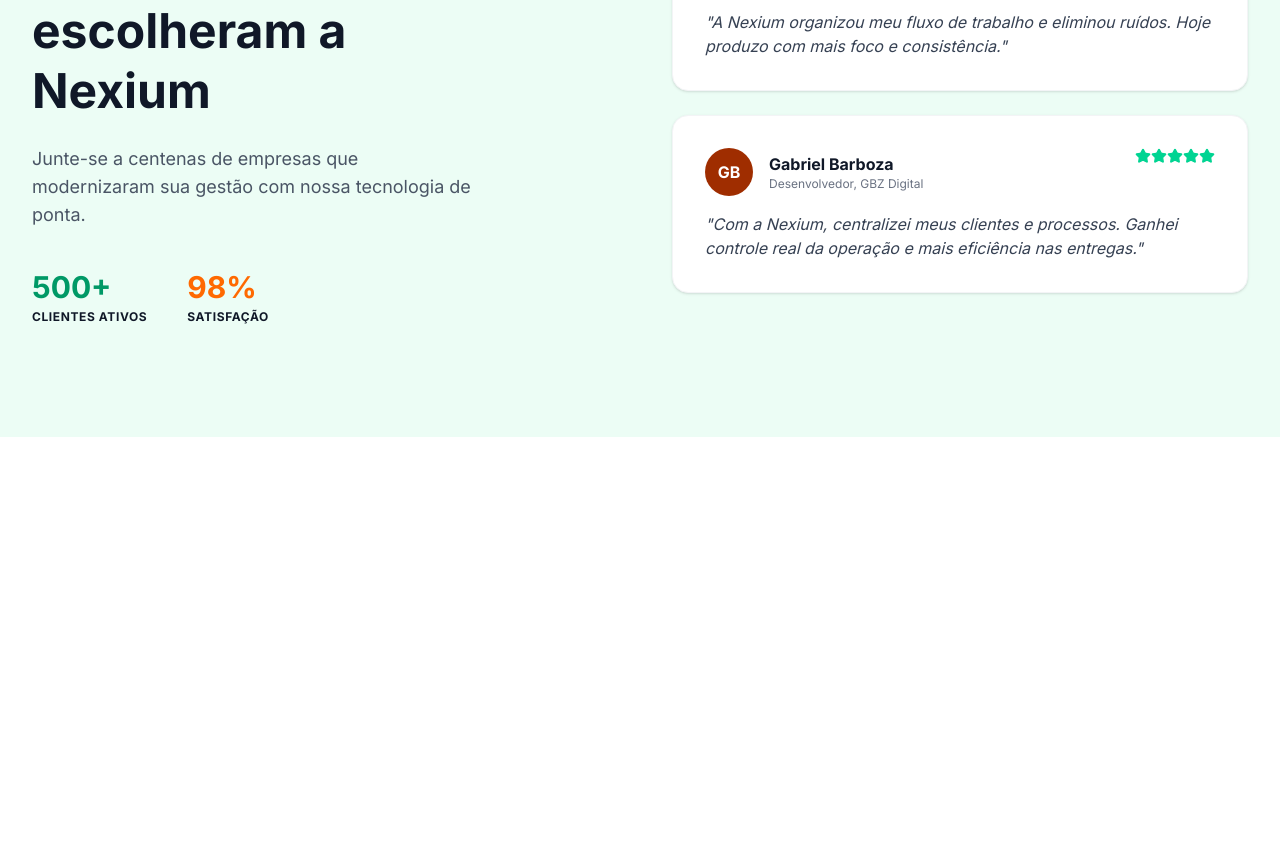
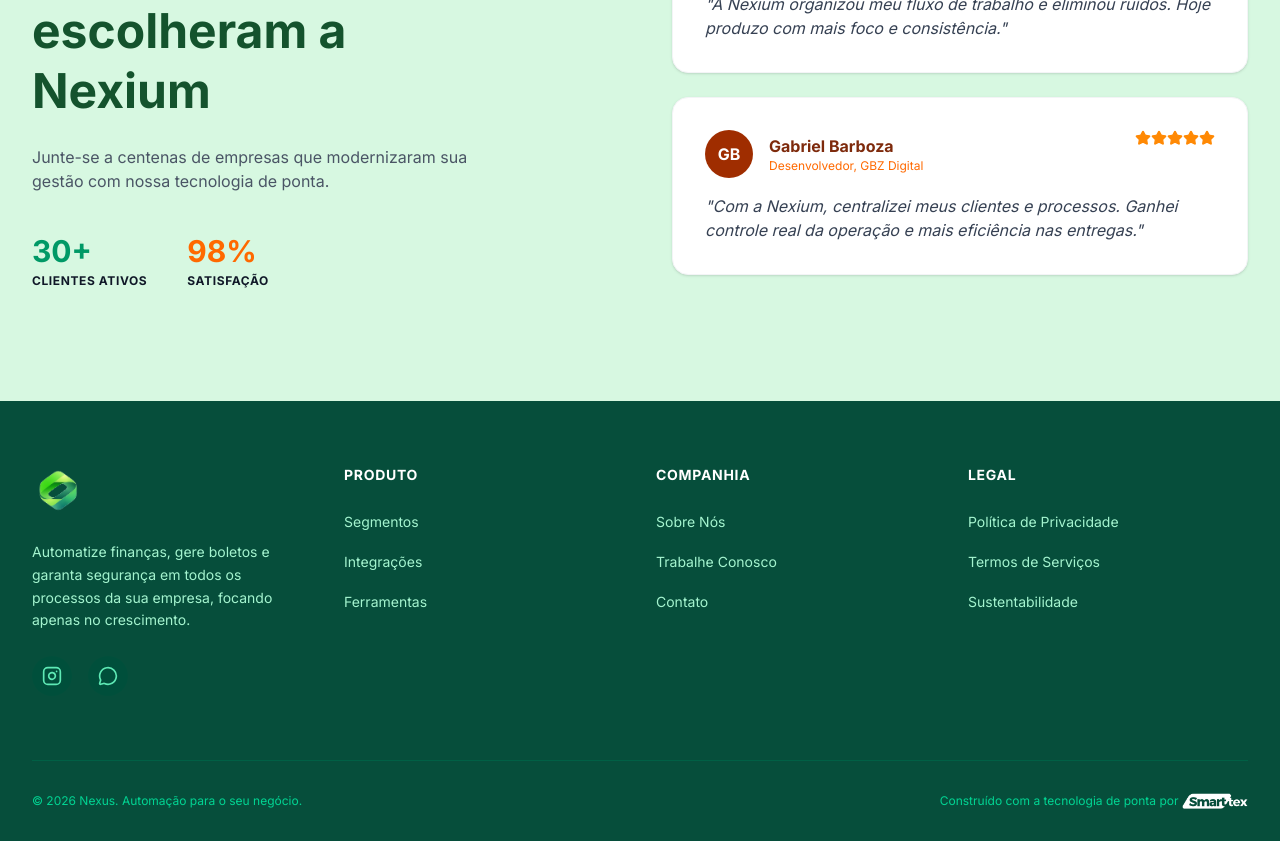
Before and after one commit to pbotelhodev/nexus, a React (Vite) app in the folder frontend/: page / in a window 1280 px wide. Shown: the part 2740-3581 px from the top of the page. Before the commit the page ends 3177 px from the top, so only its background shows below. Built offline with nearby package versions, Linux system fonts and the light colour scheme.

Commit message:
Finalização da estilização do footer e ajustes na seção de comentários

```diff
--- a/frontend/src/pages/Home.jsx
+++ b/frontend/src/pages/Home.jsx
@@ -18,12 +18,15 @@
   PieChart,
   LifeBuoy,
   Star,
+  MessageCircle,
+  Instagram,
 } from "lucide-react";
 
 /* Imports Images */
 import Logo from "../assets/logo.png";
 import HeroMockup from "../assets/heroMockup.png";
 import EndMockup from "../assets/resourcesMockup.png";
+import SmattexLogo from "../assets/smarttex.png";
 
 const Home = () => {
   const [mobileMenuOpen, setMobileMenuOpen] = useState(false);
@@ -379,12 +382,12 @@
       </section>
 
       {/* --- Testimonials Section --- */}
-      <section className="bg-emerald-50 py-20 lg:py-28">
+      <section className="bg-[#D7F8E1] py-20 lg:py-28">
         <div className="max-w-7xl mx-auto px-4 sm:px-6 lg:px-8">
           <div className="grid grid-cols-1 lg:grid-cols-2 gap-16 items-center">
             {/* Left Side */}
             <div>
-              <h2 className="text-4xl md:text-5xl font-extrabold text-gray-900 mb-6 leading-tight">
+              <h2 className="text-4xl md:text-5xl font-extrabold text-[#14532D] mb-6 leading-tight">
                 O que dizem os
                 <br />
                 líderes que
@@ -392,7 +395,7 @@
                 escolheram a<br />
                 Nexium
               </h2>
-              <p className="text-lg text-gray-600 mb-10 max-w-md">
+              <p className="text-md text-gray-600 mb-10 max-w-md">
                 Junte-se a centenas de empresas que modernizaram sua gestão com
                 nossa tecnologia de ponta.
               </p>
@@ -400,7 +403,7 @@
               <div className="flex gap-10">
                 <div>
                   <div className="text-3xl font-extrabold text-emerald-600 mb-1">
-                    500+
+                    30+
                   </div>
                   <div className="text-xs font-bold text-gray-900 tracking-wider uppercase">
                     Clientes Ativos
@@ -434,14 +437,16 @@
                           {testi.initials}
                         </div>
                         <div>
-                          <h4 className="font-bold text-gray-900">
+                          <h4 className="font-bold text-orange-900">
                             {testi.name}
                           </h4>
-                          <p className="text-xs text-gray-500">{testi.role}</p>
+                          <p className="text-xs text-orange-500 text-extrabold">
+                            {testi.role}
+                          </p>
                         </div>
                       </div>
                       {/* Stars */}
-                      <div className="flex text-emerald-400">
+                      <div className="flex text-orange-400">
                         {[...Array(5)].map((_, i) => (
                           <Star key={i} className="h-4 w-4 fill-current" />
                         ))}
@@ -457,6 +462,149 @@
           </div>
         </div>
       </section>
+
+      {/* Footer */}
+      <footer className="bg-[#064E3B] text-emerald-50 pt-16 pb-8">
+        <div className="max-w-7xl mx-auto px-4 sm:px-6 lg:px-8">
+          <div className="grid grid-cols-1 lg:grid-cols-4 gap-12 lg:gap-8 mb-16">
+            {/* Brand Info */}
+            <div className="lg:col-span-1">
+              <div className="flex items-center gap-2 mb-6">
+                <img src={Logo} className="h-13 w-13" alt="Nexium Logo" />
+              </div>
+              <p className="text-emerald-200 text-sm mb-6 max-w-xs leading-relaxed">
+                Automatize finanças, gere boletos e garanta segurança em todos
+                os processos da sua empresa, focando apenas no crescimento.
+              </p>
+              <div className="flex gap-4">
+                <a
+                  href="#"
+                  className="w-10 h-10 rounded-full bg-emerald-900 flex items-center justify-center hover:bg-emerald-800 transition-colors"
+                >
+                  <Instagram className="h-5 w-5 text-emerald-300" />
+                </a>
+                <a
+                  href="#"
+                  className="w-10 h-10 rounded-full bg-emerald-900 flex items-center justify-center hover:bg-emerald-800 transition-colors"
+                >
+                  <MessageCircle className="h-5 w-5 text-emerald-300" />
+                </a>
+              </div>
+            </div>
+
+            {/* Links columns */}
+            <div className="lg:col-span-3 grid grid-cols-2 md:grid-cols-3 gap-8">
+              <div>
+                <h4 className="font-bold text-white mb-6 uppercase tracking-wider text-sm">
+                  Produto
+                </h4>
+                <ul className="space-y-4">
+                  <li>
+                    <a
+                      href="#"
+                      className="text-emerald-200 hover:text-white transition-colors text-sm"
+                    >
+                      Segmentos
+                    </a>
+                  </li>
+                  <li>
+                    <a
+                      href="#"
+                      className="text-emerald-200 hover:text-white transition-colors text-sm"
+                    >
+                      Integrações
+                    </a>
+                  </li>
+                  <li>
+                    <a
+                      href="#"
+                      className="text-emerald-200 hover:text-white transition-colors text-sm"
+                    >
+                      Ferramentas
+                    </a>
+                  </li>
+                </ul>
+              </div>
+              <div>
+                <h4 className="font-bold text-white mb-6 uppercase tracking-wider text-sm">
+                  Companhia
+                </h4>
+                <ul className="space-y-4">
+                  <li>
+                    <a
+                      href="#"
+                      className="text-emerald-200 hover:text-white transition-colors text-sm"
+                    >
+                      Sobre Nós
+                    </a>
+                  </li>
+                  <li>
+                    <a
+                      href="#"
+                      className="text-emerald-200 hover:text-white transition-colors text-sm"
+                    >
+                      Trabalhe Conosco
+                    </a>
+                  </li>
+                  <li>
+                    <a
+                      href="#"
+                      className="text-emerald-200 hover:text-white transition-colors text-sm"
+                    >
+                      Contato
+                    </a>
+                  </li>
+                </ul>
+              </div>
+              <div className="col-span-2 md:col-span-1">
+                <h4 className="font-bold text-white mb-6 uppercase tracking-wider text-sm">
+                  Legal
+                </h4>
+                <ul className="space-y-4">
+                  <li>
+                    <a
+                      href="#"
+                      className="text-emerald-200 hover:text-white transition-colors text-sm"
+                    >
+                      Política de Privacidade
+                    </a>
+                  </li>
+                  <li>
+                    <a
+                      href="#"
+                      className="text-emerald-200 hover:text-white transition-colors text-sm"
+                    >
+                      Termos de Serviços
+                    </a>
+                  </li>
+                  <li>
+                    <a
+                      href="#"
+                      className="text-emerald-200 hover:text-white transition-colors text-sm"
+                    >
+                      Sustentabilidade
+                    </a>
+                  </li>
+                </ul>
+              </div>
+            </div>
+          </div>
+
+          {/* Bottom Bar */}
+          <div className="border-t border-emerald-800 pt-8 flex flex-col md:flex-row justify-between items-center gap-4 text-xs text-emerald-400">
+            <p>© 2026 Nexus. Automação para o seu negócio.</p>
+            <p className="flex items-center gap-1">
+              Construído com a tecnologia de ponta por{" "}
+              <img
+                src={SmattexLogo}
+                alt="Smarttex"
+                className="h-4"
+                href="www.smarttex.com.br"
+              />
+            </p>
+          </div>
+        </div>
+      </footer>
     </div>
   );
 };
```
Also changed, not shown: frontend/src/assets/smarttex.png (added).
